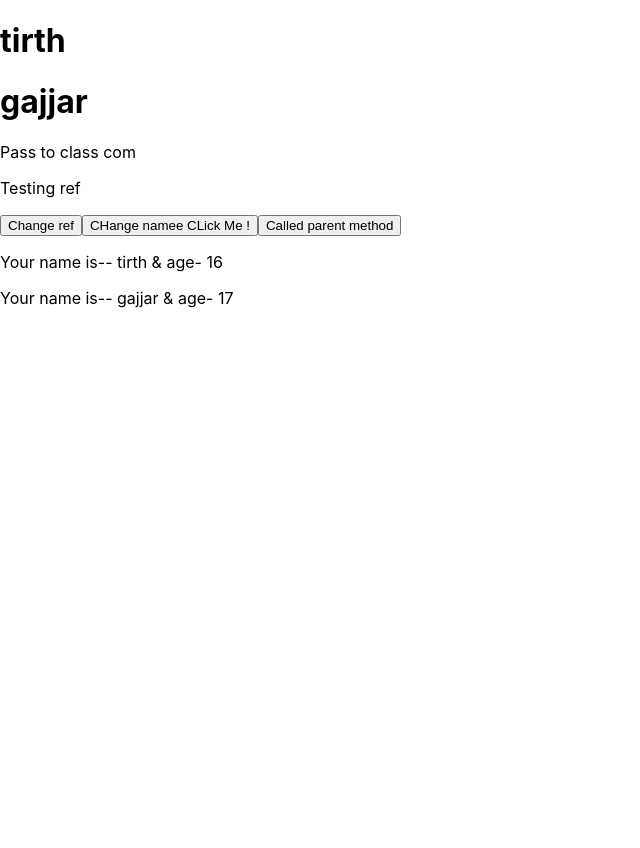
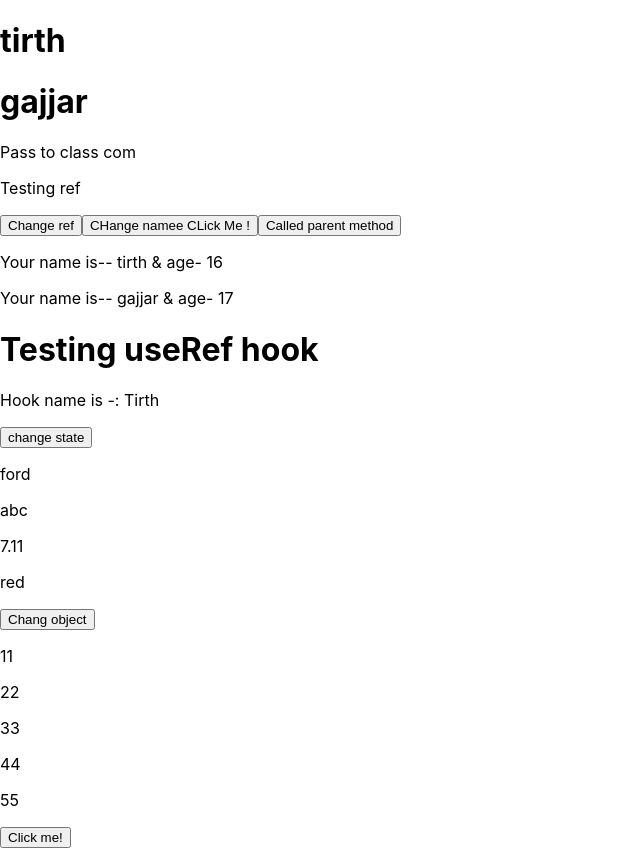
Before and after one commit to tirthgajjar087/react_program_intership, a React (Create React App) app: page / in a window 1280 px wide. Shown: the whole page, without its empty margins (0-640 px from the left). Before the commit the page ends 800 px from the top, so only its background shows below. Built offline with nearby package versions, Linux system fonts and the light colour scheme; the HTML template or start-up script is replaced by a standard one.

Commit message:
useRef added

```diff
--- a/src/App.js
+++ b/src/App.js
@@ -2,6 +2,7 @@ import './App.css';
 
 import Class_comp_ex from './example/Class_comp_ex';
 import Function_com_ex from './example/Function_com_ex';
+import Hook_ex from './example/Hook_ex';
 
 function App() {
 
@@ -15,7 +16,8 @@ function App() {
       id: 2,
       first_name: "gajjar",
       age: "17"
-    }
+    },
+
   ]
 
 
@@ -38,8 +40,15 @@ function App() {
   return (
     <>
 
+
+
+
+
       <Class_comp_ex name="Pass to class com" />
+
       <Function_com_ex arr={person} bday="tirth" />
+
+      <Hook_ex />
 
     </>
   );
--- a/src/example/Check_props_method.js
+++ b/src/example/Check_props_method.js
@@ -4,7 +4,6 @@ export default class Check_props_method extends Component {
     render() {
         return (
 
-
             <button onClick={() => this.props.callMethod()}>Called parent method</button>
 
         )
--- a/src/example/Class_comp_ex.js
+++ b/src/example/Class_comp_ex.js
@@ -4,6 +4,7 @@ import Check_props_method from './Check_props_method';
 
 export default class Class_comp_ex extends Component {
     constructor() {
+
         super();
         console.log("Hey!I am in constructor.")
 
--- /dev/null
+++ b/src/example/Hook_ex.js
@@ -0,0 +1,73 @@
+import React, { createContext, useEffect, useRef, useState } from 'react'
+
+
+export const nameContext = createContext()
+
+function Hook_ex() {
+    const [fname, setFname] = useState('Tirth')
+    const testRef = useRef();
+
+    const [carDet, setCardet] = useState({
+        name: "ford",
+        model: "abc",
+        weight: "7.11",
+        color: "red"
+    })
+
+    const [number, setNumber] = useState([11, 22, 33, 44, 55])
+
+    let objChange = () => {
+        setCardet((preObjData) => {
+            return {
+                ...preObjData,
+                name: "Suzuki"
+            }
+        })
+    }
+
+    let handleArr = () => {
+        setNumber((preArrData) => {
+            return [
+                ...preArrData,
+                99,
+            ]
+        })
+    }
+
+    useEffect(() => {
+        console.log("---- I'm useEffect -------")
+        // console.log('your useRef is ----', testRef)
+    })
+
+    return (
+        <>
+            {/* SINGLE VALUE CHANGE USING USESTATE */}
+            <h1 ref={testRef}>Testing useRef hook</h1>
+            <p>Hook name is -: {fname}</p>
+            <button onClick={() => setFname("gajjar")}>change state</button>
+
+            {/* PRINT  OBJECT DATA AND CHANGE NAME USING USESTATE */}
+            <div>
+                <p>{carDet.name}</p>
+                <p>{carDet.model}</p>
+                <p>{carDet.weight}</p>
+                <p>{carDet.color}</p>
+                <button onClick={objChange}>Chang object</button>
+            </div>
+
+            {/* CHANGE ARRRAY VALUE USING USESTATE */}
+            <div>
+
+                {number.map((val, index) => {
+                    return (
+                        <p key={index}>{val}</p>
+                    )
+                })}
+                <button onClick={handleArr}>Click me!</button>
+            </div>
+
+        </>
+    )
+}
+
+export default Hook_ex
```
